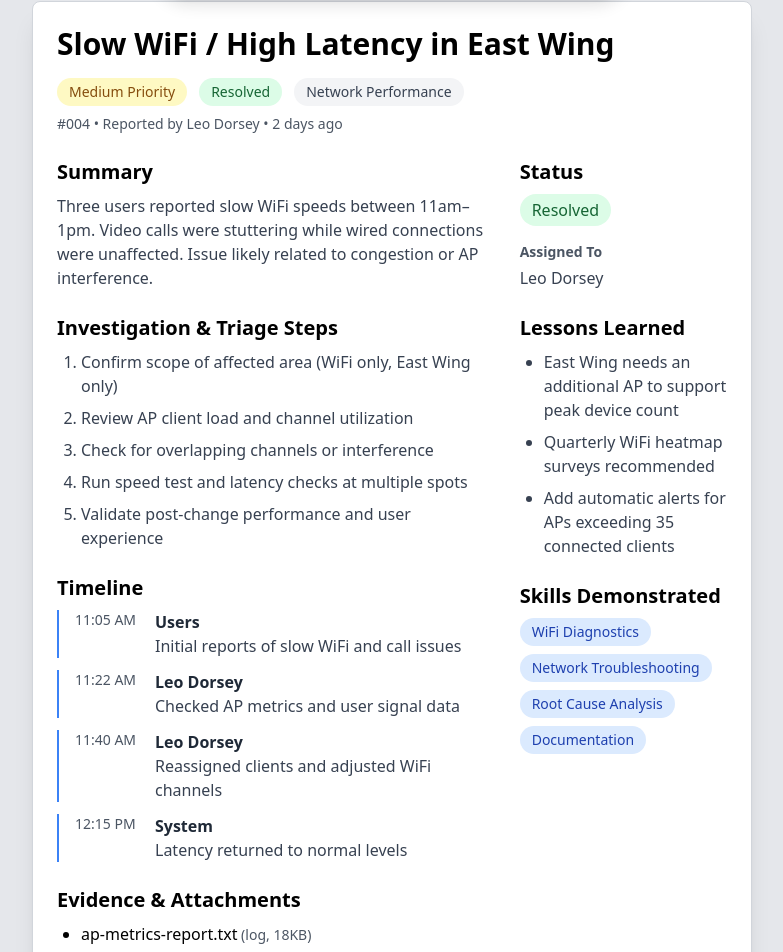
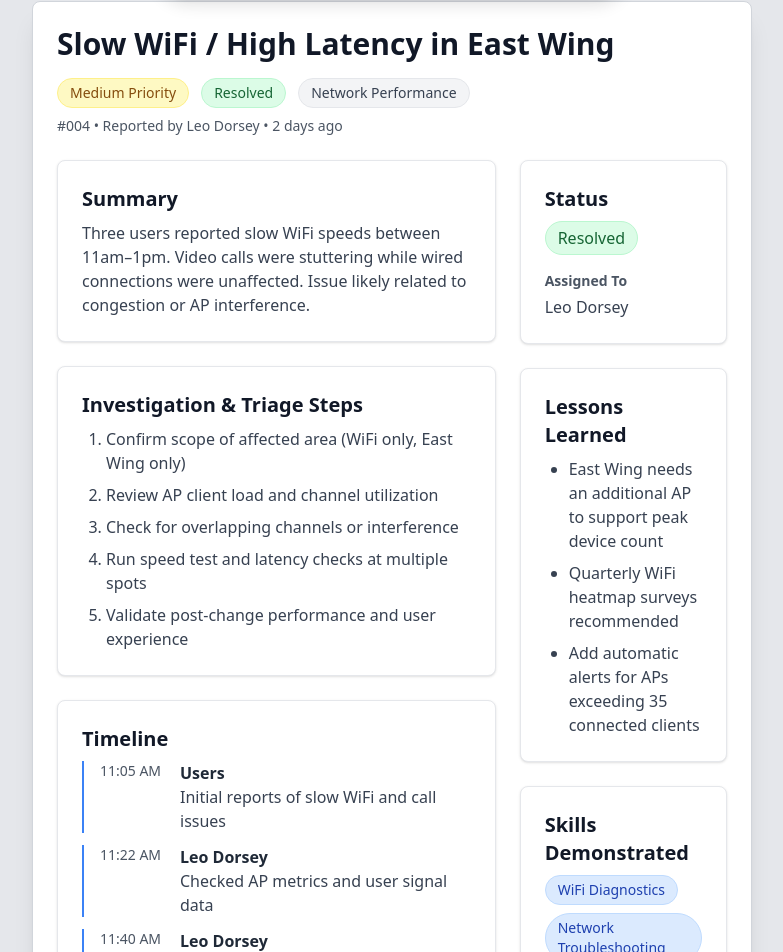
Before and after one commit to lddorse/cybersecurityportfolio, a React (Vite) app: page /project/ticket-wifi-latency in a window 1280 px wide. Shown: the part 95-1047 px from the top of the page, without its empty margins (248-1031 px from the left). Built offline with nearby package versions, Linux system fonts and the light colour scheme.

Commit message:
Update Ticket004.jsx

```diff
--- a/src/pages/Ticket004.jsx
+++ b/src/pages/Ticket004.jsx
@@ -45,107 +45,107 @@ export default function TicketProjectPage004() {
         <BackButton />
 
         <header className="mb-6">
-          <h1 className="text-3xl font-bold mb-4">{ticket.title}</h1>
+          <h1 className="text-3xl font-bold mb-4 text-gray-900 dark:text-gray-100">{ticket.title}</h1>
           <div className="flex flex-wrap gap-3 items-center mb-2">
-            <span className="inline-flex items-center px-3 py-1 rounded-full text-sm font-medium bg-yellow-100 text-yellow-800">
+            <span className="inline-flex items-center px-3 py-1 rounded-full text-sm font-medium bg-yellow-100 dark:bg-yellow-900/30 text-yellow-800 dark:text-yellow-300 border border-yellow-200 dark:border-yellow-700">
               {ticket.priority} Priority
             </span>
-            <span className="inline-flex items-center px-3 py-1 rounded-full text-sm bg-green-100 text-green-800">
+            <span className="inline-flex items-center px-3 py-1 rounded-full text-sm bg-green-100 dark:bg-green-900/30 text-green-800 dark:text-green-300 border border-green-200 dark:border-green-700">
               {ticket.status}
             </span>
-            <span className="inline-flex items-center px-3 py-1 rounded-full text-sm bg-gray-100 text-gray-700">
+            <span className="inline-flex items-center px-3 py-1 rounded-full text-sm bg-gray-100 dark:bg-gray-700 text-gray-700 dark:text-gray-300 border border-gray-200 dark:border-gray-600">
               {ticket.category}
             </span>
           </div>
-          <p className="text-sm text-gray-600">{ticket.id} • Reported by {ticket.reporter} • {ticket.created}</p>
+          <p className="text-sm text-gray-600 dark:text-gray-400">{ticket.id} • Reported by {ticket.reporter} • {ticket.created}</p>
         </header>
 
         <section className="grid grid-cols-1 md:grid-cols-3 gap-6">
           <div className="md:col-span-2 space-y-6">
-            <article>
-              <h2 className="text-xl font-semibold mb-2">Summary</h2>
-              <p className="text-gray-700">{ticket.summary}</p>
+            <article className="bg-white dark:bg-gray-700 p-6 rounded-lg shadow border border-gray-200 dark:border-gray-600">
+              <h2 className="text-xl font-semibold mb-2 text-gray-900 dark:text-gray-100">Summary</h2>
+              <p className="text-gray-700 dark:text-gray-300">{ticket.summary}</p>
             </article>
 
-            <article>
-              <h2 className="text-xl font-semibold mb-2">Investigation & Triage Steps</h2>
-              <ol className="list-decimal pl-6 space-y-2 text-gray-700">
+            <article className="bg-white dark:bg-gray-700 p-6 rounded-lg shadow border border-gray-200 dark:border-gray-600">
+              <h2 className="text-xl font-semibold mb-2 text-gray-900 dark:text-gray-100">Investigation & Triage Steps</h2>
+              <ol className="list-decimal pl-6 space-y-2 text-gray-700 dark:text-gray-300">
                 {ticket.checks.map((c, i) => (
                   <li key={i}>{c}</li>
                 ))}
               </ol>
             </article>
 
-            <article>
-              <h2 className="text-xl font-semibold mb-2">Timeline</h2>
+            <article className="bg-white dark:bg-gray-700 p-6 rounded-lg shadow border border-gray-200 dark:border-gray-600">
+              <h2 className="text-xl font-semibold mb-2 text-gray-900 dark:text-gray-100">Timeline</h2>
               <div className="space-y-3">
                 {ticket.timeline.map((t, i) => (
-                  <div key={i} className="flex items-start border-l-2 border-blue-500 pl-4">
-                    <span className="w-20 flex-shrink-0 text-sm font-medium text-gray-600">{t.time}</span>
+                  <div key={i} className="flex items-start border-l-2 border-blue-500 dark:border-blue-600 pl-4">
+                    <span className="w-20 flex-shrink-0 text-sm font-medium text-gray-600 dark:text-gray-400">{t.time}</span>
                     <div>
-                      <div className="font-semibold text-gray-800">{t.actor}</div>
-                      <div className="text-gray-700">{t.note}</div>
+                      <div className="font-semibold text-gray-800 dark:text-gray-200">{t.actor}</div>
+                      <div className="text-gray-700 dark:text-gray-300">{t.note}</div>
                     </div>
                   </div>
                 ))}
               </div>
             </article>
 
-            <article>
-              <h2 className="text-xl font-semibold mb-2">Evidence & Attachments</h2>
-              <ul className="list-disc pl-6 space-y-2">
+            <article className="bg-white dark:bg-gray-700 p-6 rounded-lg shadow border border-gray-200 dark:border-gray-600">
+              <h2 className="text-xl font-semibold mb-2 text-gray-900 dark:text-gray-100">Evidence & Attachments</h2>
+              <ul className="list-disc pl-6 space-y-2 text-gray-700 dark:text-gray-300">
                 {ticket.attachments.map((a, i) => (
                   <li key={i}>
                     <span className="font-medium">{a.name}</span>
-                    <span className="text-sm text-gray-600"> ({a.type}, {a.size})</span>
+                    <span className="text-sm text-gray-600 dark:text-gray-400"> ({a.type}, {a.size})</span>
                   </li>
                 ))}
               </ul>
             </article>
 
-            <article>
-              <h2 className="text-xl font-semibold mb-2">Resolution & Next Steps</h2>
-              <div className="text-gray-700">{ticket.resolution}</div>
+            <article className="bg-white dark:bg-gray-700 p-6 rounded-lg shadow border border-gray-200 dark:border-gray-600">
+              <h2 className="text-xl font-semibold mb-2 text-gray-900 dark:text-gray-100">Resolution & Next Steps</h2>
+              <div className="text-gray-700 dark:text-gray-300">{ticket.resolution}</div>
             </article>
           </div>
 
           <aside className="space-y-6">
-            <div>
-              <h2 className="text-xl font-semibold mb-2">Status</h2>
+            <div className="bg-white dark:bg-gray-700 p-6 rounded-lg shadow border border-gray-200 dark:border-gray-600">
+              <h2 className="text-xl font-semibold mb-2 text-gray-900 dark:text-gray-100">Status</h2>
               <div className="mb-4">
-                <span className="inline-flex items-center px-3 py-1 rounded-full bg-green-100 text-green-800">
+                <span className="inline-flex items-center px-3 py-1 rounded-full bg-green-100 dark:bg-green-900/30 text-green-800 dark:text-green-300 border border-green-200 dark:border-green-700">
                   {ticket.status}
                 </span>
               </div>
               <div>
-                <h3 className="text-sm font-semibold text-gray-600 mb-1">Assigned To</h3>
-                <div className="text-gray-700">{ticket.reporter}</div>
+                <h3 className="text-sm font-semibold text-gray-600 dark:text-gray-400 mb-1">Assigned To</h3>
+                <div className="text-gray-700 dark:text-gray-300">{ticket.reporter}</div>
               </div>
             </div>
 
-            <div>
-              <h2 className="text-xl font-semibold mb-2">Lessons Learned</h2>
-              <ul className="list-disc pl-6 space-y-2 text-gray-700">
+            <div className="bg-white dark:bg-gray-700 p-6 rounded-lg shadow border border-gray-200 dark:border-gray-600">
+              <h2 className="text-xl font-semibold mb-2 text-gray-900 dark:text-gray-100">Lessons Learned</h2>
+              <ul className="list-disc pl-6 space-y-2 text-gray-700 dark:text-gray-300">
                 {ticket.lessons.map((l, i) => (
                   <li key={i}>{l}</li>
                 ))}
               </ul>
             </div>
 
-            <div>
-              <h2 className="text-xl font-semibold mb-2">Skills Demonstrated</h2>
+            <div className="bg-white dark:bg-gray-700 p-6 rounded-lg shadow border border-gray-200 dark:border-gray-600">
+              <h2 className="text-xl font-semibold mb-2 text-gray-900 dark:text-gray-100">Skills Demonstrated</h2>
               <div className="flex flex-wrap gap-2">
-                <span className="px-3 py-1 text-sm rounded-full bg-blue-100 text-blue-800">WiFi Diagnostics</span>
-                <span className="px-3 py-1 text-sm rounded-full bg-blue-100 text-blue-800">Network Troubleshooting</span>
-                <span className="px-3 py-1 text-sm rounded-full bg-blue-100 text-blue-800">Root Cause Analysis</span>
-                <span className="px-3 py-1 text-sm rounded-full bg-blue-100 text-blue-800">Documentation</span>
+                <span className="px-3 py-1 text-sm rounded-full bg-blue-100 dark:bg-blue-900/30 text-blue-800 dark:text-blue-300 border border-blue-200 dark:border-blue-700">WiFi Diagnostics</span>
+                <span className="px-3 py-1 text-sm rounded-full bg-blue-100 dark:bg-blue-900/30 text-blue-800 dark:text-blue-300 border border-blue-200 dark:border-blue-700">Network Troubleshooting</span>
+                <span className="px-3 py-1 text-sm rounded-full bg-blue-100 dark:bg-blue-900/30 text-blue-800 dark:text-blue-300 border border-blue-200 dark:border-blue-700">Root Cause Analysis</span>
+                <span className="px-3 py-1 text-sm rounded-full bg-blue-100 dark:bg-blue-900/30 text-blue-800 dark:text-blue-300 border border-blue-200 dark:border-blue-700">Documentation</span>
               </div>
             </div>
           </aside>
         </section>
 
-        <footer className="mt-8 p-4 bg-blue-50 border border-blue-200 rounded">
-          <p className="text-sm text-gray-700">
+        <footer className="mt-8 p-4 bg-blue-50 dark:bg-blue-900/20 border border-blue-200 dark:border-blue-700 rounded">
+          <p className="text-sm text-gray-700 dark:text-gray-300">
             <strong>Portfolio Note:</strong> This simulated network troubleshooting ticket demonstrates analysis of AP load, channel overlap, and wireless performance tuning. Real environments would use enterprise dashboards such as UniFi, Meraki, or Cisco Prime for validation.
           </p>
         </footer>
```
